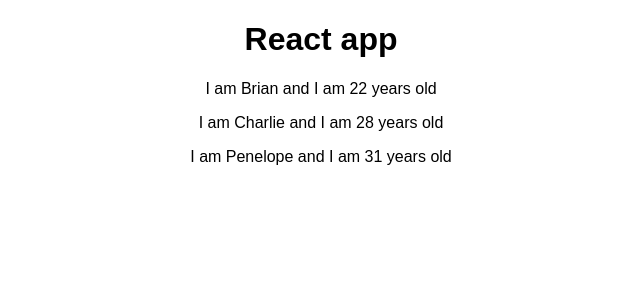
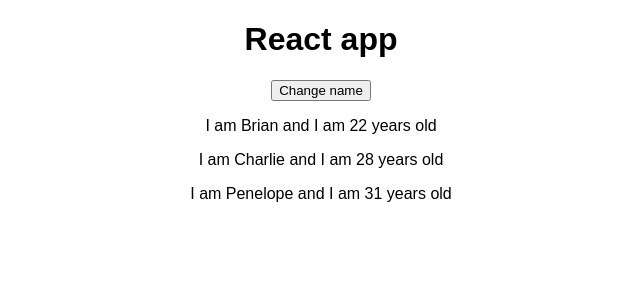
Before and after one commit to dwandrew/react-complete-guide, a React (Create React App) app: page / in a window 1280 px wide. Shown: the top 300 px of the page, without its empty margins (319-959 px from the left). Built offline with nearby package versions, Linux system fonts and the light colour scheme.

Commit message:
adding setState etc

```diff
--- a/src/App.js
+++ b/src/App.js
@@ -13,10 +13,22 @@ class App extends Component {
 
     ]
   }
+
+  changeNameHandler = () =>{
+    this.setState(
+      {people: [
+        {name: "Devin", age: 22},
+        {name: "Charlie", age: 28},
+        {name: "Penelope", age: 31}
+      ]}
+    )
+  }
+
   render() {
     return (
       <div className="App">
         <h1>React app</h1>
+        <button onClick = {this.changeNameHandler}>Change name</button>
         <Person name = {this.state.people[0].name} age ={this.state.people[0].age}/>
         <Person name = {this.state.people[1].name} age ={this.state.people[1].age}/>
         <Person name = {this.state.people[2].name} age ={this.state.people[2].age}/>
```
